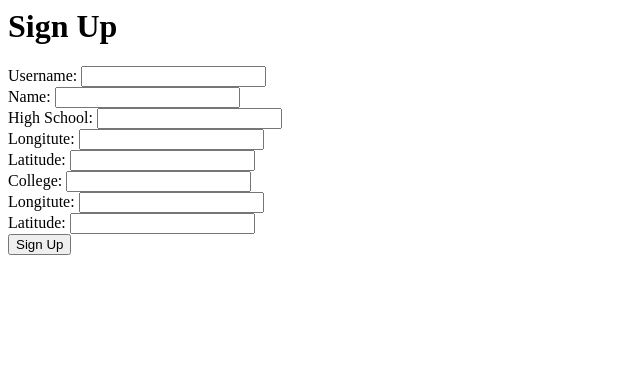
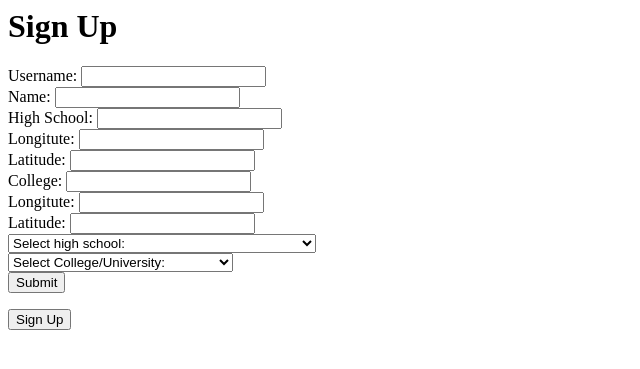
Before and after one commit to winnllam/wdj, a Python web app: template templates/signup.html in a window 1280 px wide. Shown: the top 369 px of the page, without its empty margins (0-640 px from the left). Run offline with Jinja, Linux system fonts and the light colour scheme; the template is opened without the code that fills it, so the values that code supplies are empty.

Commit message:
Update signup.html

```diff
--- a/templates/signup.html
+++ b/templates/signup.html
@@ -15,6 +15,31 @@
     <div>College: <input type="text" name="college"></div>
     <div>Longitute: <input type="text" name="long2"></div>
     <div>Latitude: <input type="text" name="lat2"></div>
+
+    <form>
+
+<div class="custom-select" style="width:250px;">
+  <select>
+    <option value="0">Select high school:</option>
+    <option value="1">Cesar Chavez High School- Capitol Hill Campus</option>
+    <option value="2">Catholic Memorial School</option>
+    <option value="3">Riverhill High School</option>
+    <option value="4">Freeman High School</option>
+  </select>
+</div>
+
+<div class="custom-select" style="width:250px;">
+  <select>
+    <option value="0">Select College/University:</option>
+    <option value="1">Virginia Commonwealth University</option>
+    <option value="2">Saint Johns University</option>
+    <option value="3">University of Virginia</option>
+    <option value="4">University of Maryland</option>
+  </select>
+</div>
+
+<input type="submit">
+</form>
     <input type="submit" value="Sign Up">
   </form>
 </body>
```
